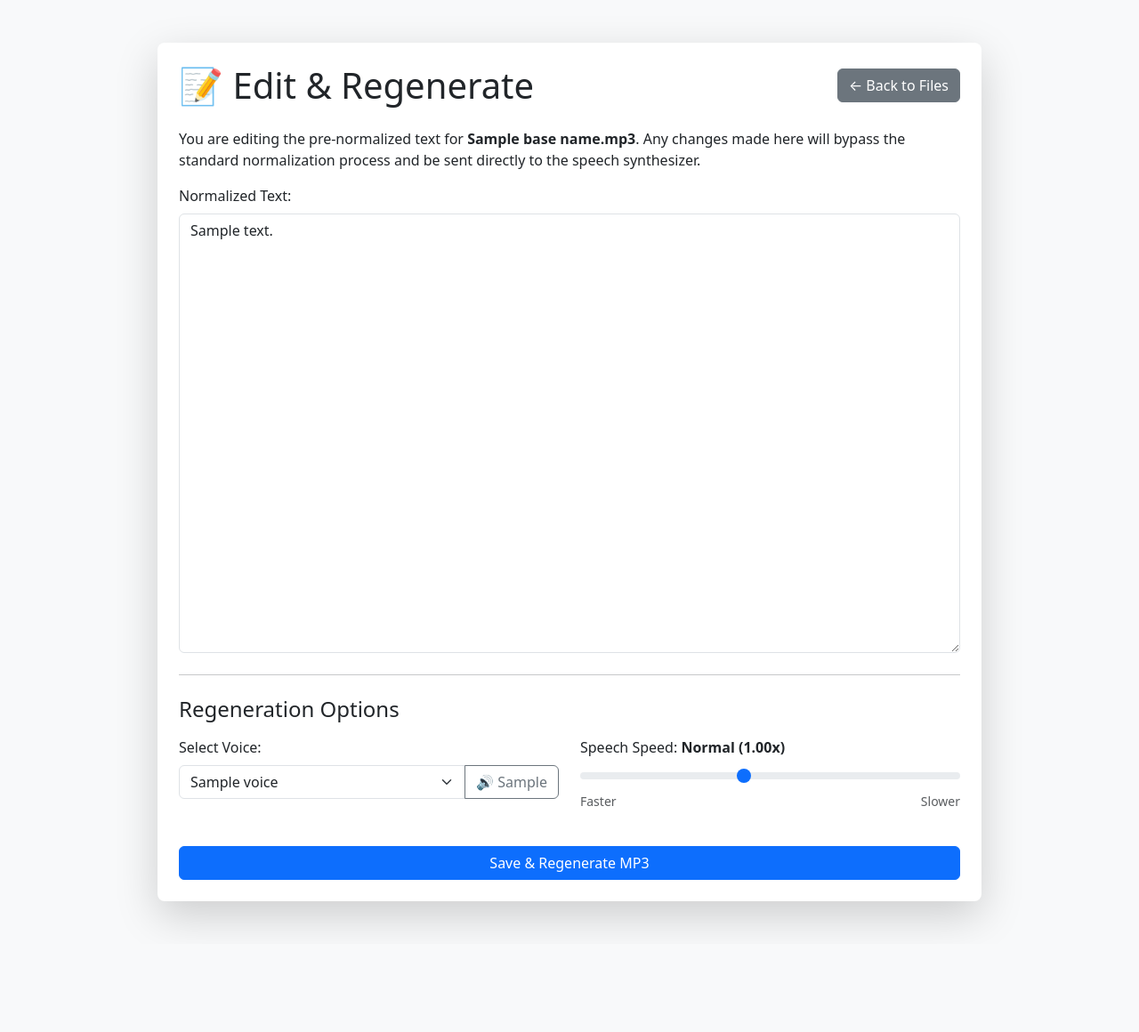
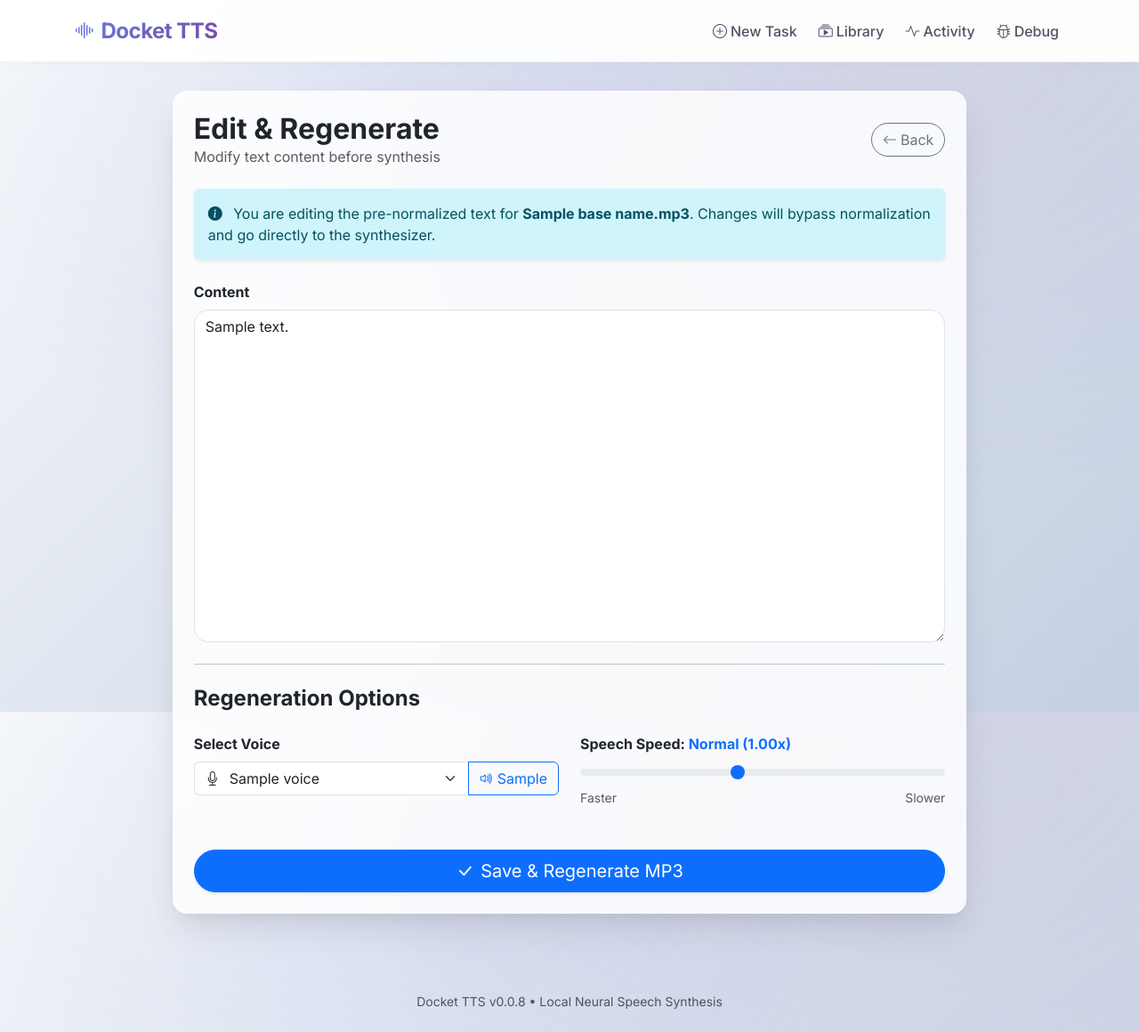
Before and after one commit to JMiahMan1/Docket-TTS, a Flask app: template templates/edit.html in a window 1280 px wide. Shown: the whole page at 89% size. Before the commit the page ends 1042 px from the top, so only its background shows below. Run offline with Flask 3, Linux system fonts and the light colour scheme; the template is opened without the code that fills it: most values are stand-ins (such as "Sample title", 1, 10 or a date in 2020); parts of the project's set-up code (start-up, migrations or seed data) failed here and were passed over; some libraries are stand-ins or nearby versions.

Commit message:
style(templates): refactor edit pages to share base layout and visual system

```diff
--- a/templates/edit.html
+++ b/templates/edit.html
@@ -1,85 +1,90 @@
-<!doctype html>
-<html lang="en">
-<head>
-    <meta charset="utf-8">
-    <title>Edit Normalized Text - Docket-TTS</title>
-    <meta name="viewport" content="width=device-width, initial-scale=1">
-    <link
-        href="https://cdn.jsdelivr.net/npm/bootstrap@5.3.2/dist/css/bootstrap.min.css"
-        rel="stylesheet">
-</head>
-<body class="bg-light">
-    <div class="container py-5">
+{% extends "base.html" %}
+
+{% block title %}Edit Text - Docket-TTS{% endblock %}
+
+{% block content %}
 <div class="row justify-content-center">
     <div class="col-lg-10 col-md-12">
 
-                <div class="card shadow-lg border-0 rounded-3">
+        <div class="card glass-card border-0">
             <div class="card-body p-4">
                 <div class="d-flex justify-content-between align-items-center mb-4">
-                            <h1 class="mb-0">📝 Edit & Regenerate</h1>
-                            <a href="{{ url_for('list_files') }}" class="btn btn-secondary">← Back to Files</a>
+                    <div>
+                        <h2 class="mb-0 fw-bold">Edit & Regenerate</h2>
+                        <p class="text-muted mb-0">Modify text content before synthesis</p>
+                    </div>
+                    <a href="{{ url_for('list_files') }}" class="btn btn-outline-secondary rounded-pill">
+                        <i class="bi bi-arrow-left me-1"></i>Back
+                    </a>
                 </div>
 
-                        <p>You are editing the pre-normalized text for <strong>{{ base_name }}.mp3</strong>. Any changes made here will bypass the standard normalization process and be sent directly to the speech synthesizer.</p>
+                <div class="alert alert-info border-0 shadow-sm mb-4">
+                    <i class="bi bi-info-circle-fill me-2"></i>
+                    You are editing the pre-normalized text for <strong>{{ base_name }}.mp3</strong>. Changes will
+                    bypass normalization and go directly to the synthesizer.
+                </div>
 
                 <form method="post">
-                            <div class="mb-3">
-                                <label for="edited_text" class="form-label">Normalized Text:</label>
-                                <textarea class="form-control" id="edited_text" name="edited_text" rows="20">{{ text_content }}</textarea>
+                    <div class="mb-4">
+                        <label for="edited_text" class="form-label fw-bold">Content</label>
+                        <textarea class="form-control" id="edited_text" name="edited_text" rows="15"
+                            style="border-radius: 1rem;">{{ text_content }}</textarea>
                     </div>
 
-                            <hr class="my-4">
+                    <hr class="my-4 opacity-10">
 
-                            <h4 class="mb-3">Regeneration Options</h4>
-                            <div class="row">
+                    <h4 class="mb-4 fw-bold">Regeneration Options</h4>
+                    <div class="row g-4">
                         <div class="col-md-6">
-                                    <div class="mb-3">
-                                        <label for="voice" class="form-label">Select Voice:</label>
+                            <label for="voice" class="form-label fw-bold">Select Voice</label>
                             <div class="input-group">
-                                            <select class="form-select" id="voice" name="voice">
+                                <span class="input-group-text bg-white border-end-0"><i class="bi bi-mic"></i></span>
+                                <select class="form-select border-start-0 ps-0" id="voice" name="voice">
                                     {% if voices %}
                                     {% for v in voices %}
-                                                        <option value="{{ v.id }}" {% if v.id == 'af_bella' %}selected{% endif %}>{{ v.name }}</option>
+                                    <option value="{{ v.id }}" {% if v.id=='af_bella' %}selected{% endif %}>{{ v.name }}
+                                    </option>
                                     {% endfor %}
                                     {% else %}
                                     <option value="" disabled>Loading voices...</option>
                                     {% endif %}
                                 </select>
-                                            <button class="btn btn-outline-secondary" type="button" id="speakSampleBtn">
-                                                🔊 Sample
+                                <button class="btn btn-outline-primary" type="button" id="speakSampleBtn">
+                                    <i class="bi bi-volume-up me-1"></i>Sample
                                 </button>
                             </div>
                         </div>
-                                </div>
                         <div class="col-md-6">
-                                    <div class="mb-3">
-                                        <label for="speed_rate" class="form-label">Speech Speed: <span id="speed-value" class="fw-bold">Normal (1.00x)</span></label>
-                                        <input type="range" class="form-range" id="speed_rate" name="speed_rate" min="0.7" max="1.4" step="0.05" value="1.0">
-                                        <div class="d-flex justify-content-between">
-                                            <small class="text-muted">Faster</small>
-                                            <small class="text-muted">Slower</small>
-                                        </div>
+                            <label for="speed_rate" class="form-label fw-bold">Speech Speed: <span id="speed-value"
+                                    class="text-primary">Normal (1.00x)</span></label>
+                            <input type="range" class="form-range" id="speed_rate" name="speed_rate" min="0.7" max="1.4"
+                                step="0.05" value="1.0">
+                            <div class="d-flex justify-content-between small text-muted">
+                                <span>Faster</span>
+                                <span>Slower</span>
                             </div>
                         </div>
                     </div>
 
-                            <div class="mt-4" id="sampleContainer" style="display:none;">
-                                <h5>Voice Sample</h5>
-                                <audio id="sampleAudio" controls></audio>
+                    <div class="mt-4 p-3 bg-light rounded-3" id="sampleContainer" style="display:none;">
+                        <h6 class="fw-bold mb-2">Voice Sample</h6>
+                        <audio id="sampleAudio" controls class="w-100"></audio>
                     </div>
 
-                            <button type="submit" class="btn btn-primary w-100 mt-4">Save & Regenerate MP3</button>
+                    <button type="submit" class="btn btn-primary btn-lg w-100 rounded-pill mt-5 shadow-sm">
+                        <i class="bi bi-check-lg me-2"></i>Save & Regenerate MP3
+                    </button>
                 </form>
             </div>
         </div>
 
     </div>
 </div>
-    </div>
+{% endblock %}
 
-    <script src="https://cdn.jsdelivr.net/npm/bootstrap@5.3.2/dist/js/bootstrap.bundle.min.js"></script>
+{% block scripts %}
 <script>
-    document.getElementById("speakSampleBtn").addEventListener("click", function() {
+    document.getElementById("speakSampleBtn").addEventListener("click", function () {
         const voiceSelect = document.getElementById("voice");
         if (!voiceSelect.value) {
             alert("Please select a voice first.");
@@ -110,11 +115,10 @@
 
     const speedSlider = document.getElementById('speed_rate');
 
-    speedSlider.addEventListener('input', function() {
+    speedSlider.addEventListener('input', function () {
         updateSpeedValue(this.value);
     });
 
     updateSpeedValue(speedSlider.value);
 </script>
-</body>
-</html>
+{% endblock %}
```
Also changed, not shown: templates/edit_metadata.html (+41 -28 lines). Lines whose indentation alone changed are shown as unchanged.
